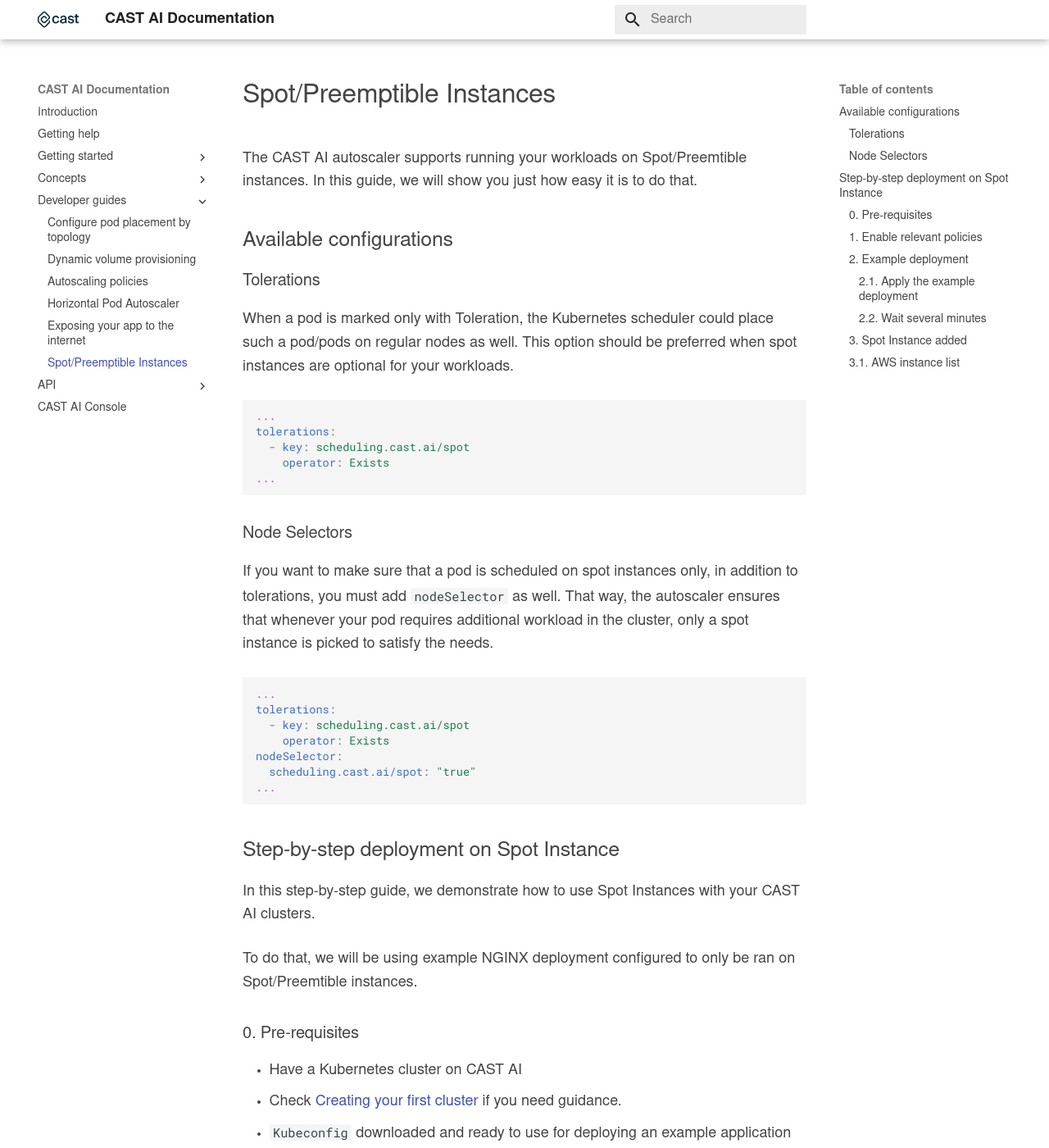
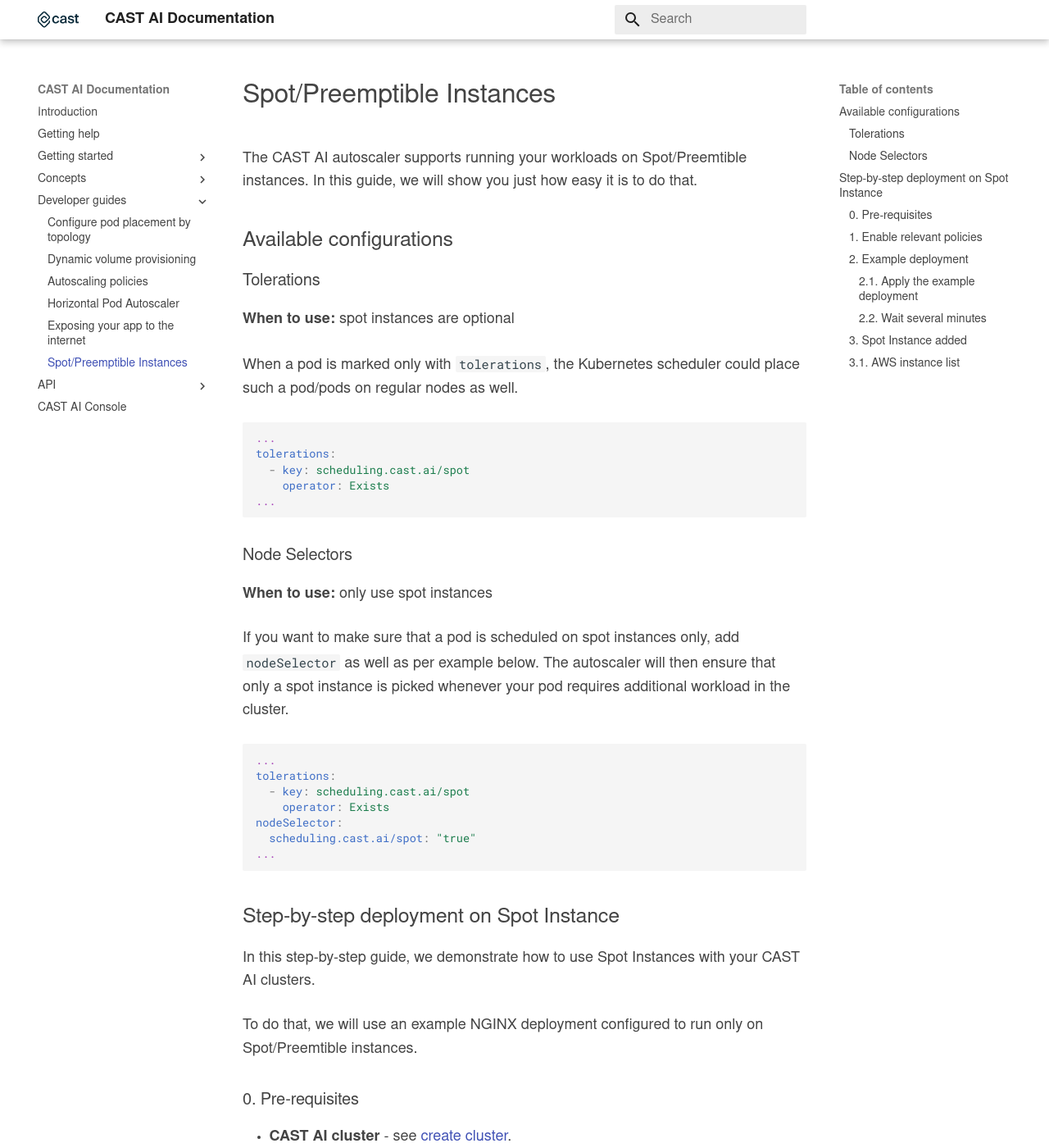
Before and after one commit to castai/docs, an MkDocs documentation site: the page built from docs/guides/node-autoscaler/spot-instances/spot.md, in a window 1280 px wide and 1400 px high. Shown: the whole window at 82% size. Built offline with MkDocs 1.6.1 and Material for MkDocs 9.7.7, drawn with Linux system fonts in a browser that asks for light colours; some web fonts are replaced; some of the changed text lies outside the part shown.

Commit message:
Update spot.md

````diff
--- a/docs/guides/node-autoscaler/spot-instances/spot.md
+++ b/docs/guides/node-autoscaler/spot-instances/spot.md
@@ -7,8 +7,9 @@
 
 ### Tolerations
 
-When a pod is marked only with Toleration, the Kubernetes scheduler could place such a pod/pods on regular nodes as well.
-This option should be preferred when spot instances are optional for your workloads.
+**When to use:** spot instances are optional
+
+When a pod is marked only with `tolerations`, the Kubernetes scheduler could place such a pod/pods on regular nodes as well.
 
 ```yaml
 ...
@@ -20,8 +21,10 @@
 
 ### Node Selectors
 
-If you want to make sure that a pod is scheduled on spot instances only, in addition to tolerations, you must add `nodeSelector` as well.
-That way, the autoscaler ensures that whenever your pod requires additional workload in the cluster, only a spot instance is picked to satisfy the needs.
+**When to use:** only use spot instances
+
+If you want to make sure that a pod is scheduled on spot instances only, add `nodeSelector` as well as per example below.
+The autoscaler will then ensure that only a spot instance is picked whenever your pod requires additional workload in the cluster.
 
 ```yaml
 ...
@@ -37,19 +40,16 @@
 
 In this step-by-step guide, we demonstrate how to use Spot Instances with your CAST AI clusters.
 
-To do that, we will be using example NGINX deployment configured to only be ran on Spot/Preemtible instances.
+To do that, we will use an example NGINX deployment configured to run only on Spot/Preemtible instances.
 
 ### 0. Pre-requisites
 
-* Have a Kubernetes cluster on CAST AI
-  * Check [Creating your first cluster](../../../getting-started/creating-your-first-cluster.md) if you need guidance.
-* `Kubeconfig` downloaded and ready to use for deploying an example application to your cluster.
-
-![](./010_demo_cluster.png)
+- **CAST AI cluster** - see [create cluster](../getting-started.md).
+- **`Kubeconfig` file** - see [deploy application](../getting-started.md#deploy-application)
 
 ### 1. Enable relevant policies
 
-To get started on using Spot instances autoscaler, you should enable two policies under `Policies` configuration in the UI:
+To get started on using Spot instances autoscaler enable two policies under `Policies` menu in the UI:
 
 * **Spot/Preemptible instances policy**
   * This policy allows the autoscaler to use spot instances
@@ -99,7 +99,7 @@
 
 #### 2.1. Apply the example deployment
 
-With Kubeconfig set in your current shell session, you can execute the following (or use other means of applying deployment files):
+With `kubeconfig` set in your current shell session, you can execute the following (or use other means of applying deployment files):
 
 `kubectl apply -f ngninx.yaml`
 
````
